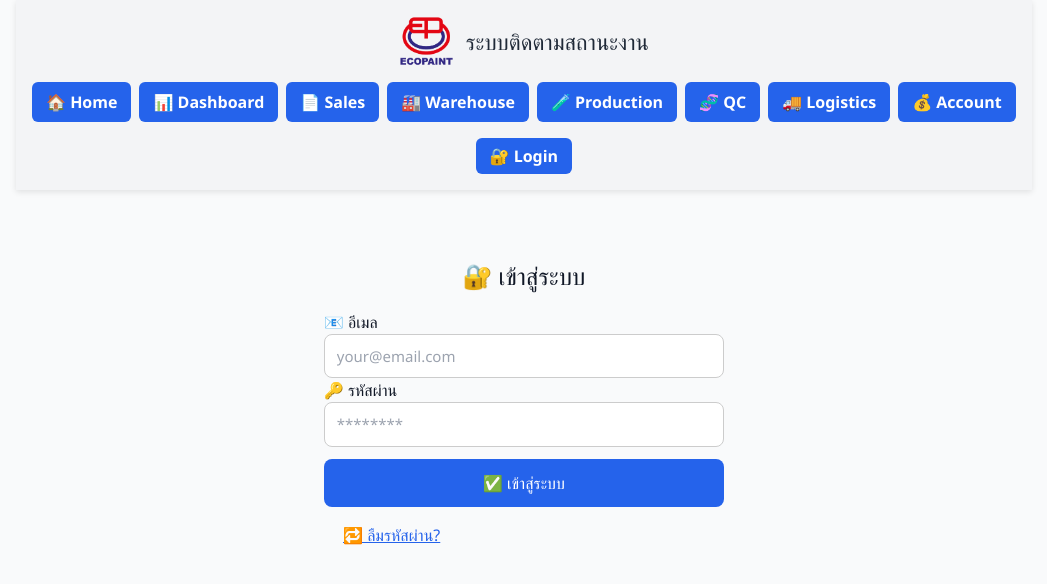
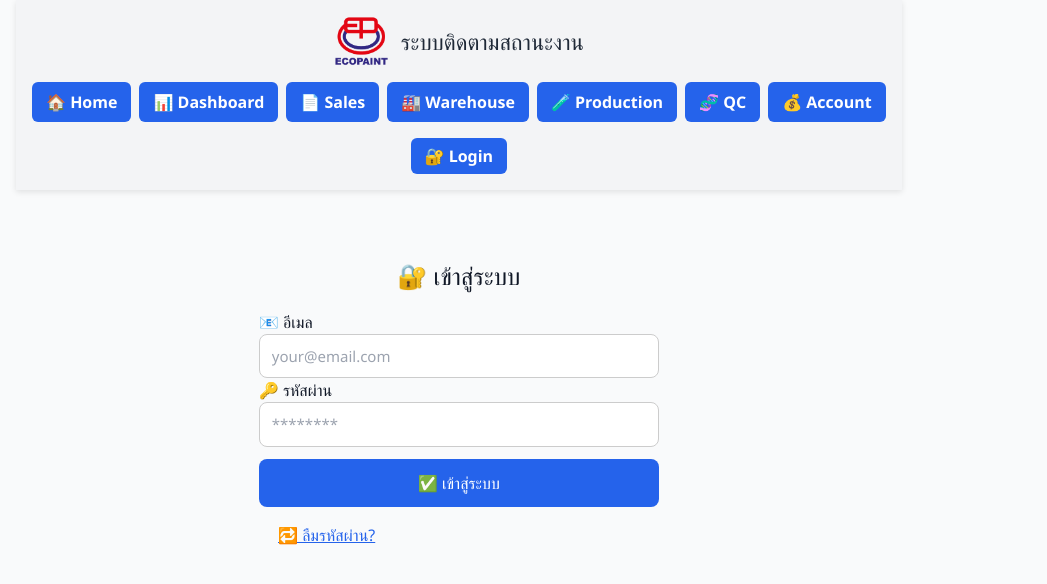
Before and after one commit to AnuGee/ep-production-tracker-v2, a React (Vite) app: page /login in a window 1280 px wide. Shown: the top 584 px of the page, without its empty margins (16-1063 px from the left). Built offline with nearby package versions, Linux system fonts and the light colour scheme; no server answers.

Commit message:
Update Header.jsx

```diff
--- a/src/components/Header.jsx
+++ b/src/components/Header.jsx
@@ -22,7 +22,6 @@ export default function Header() {
     { label: "🏭 Warehouse", path: "/warehouse" },
     { label: "🧪 Production", path: "/production" },
     { label: "🧬 QC", path: "/qc" },
-    { label: "🚚 Logistics", path: "/logistics", roles: ["Admin", "Sales"] },
     { label: "💰 Account", path: "/account" },
   ];
 
```
